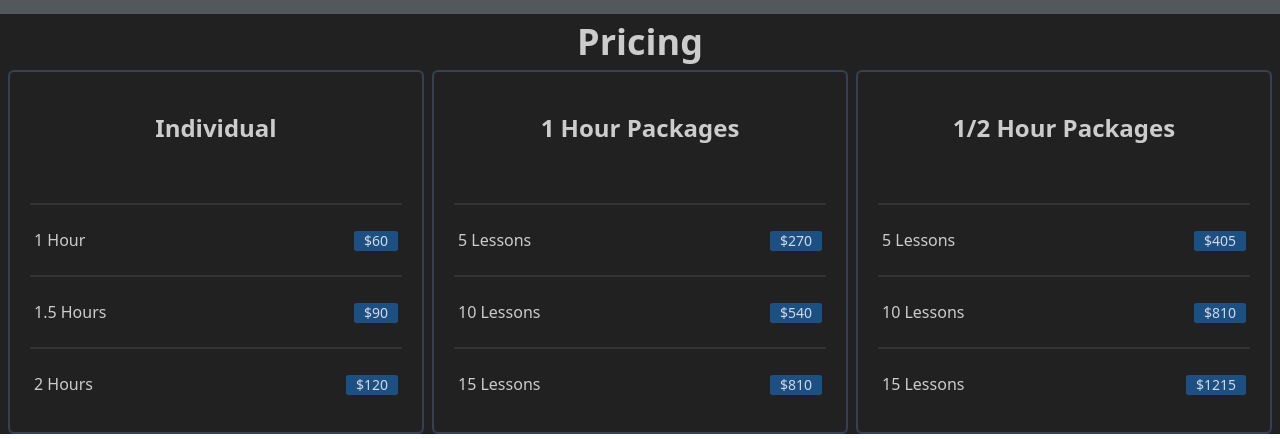
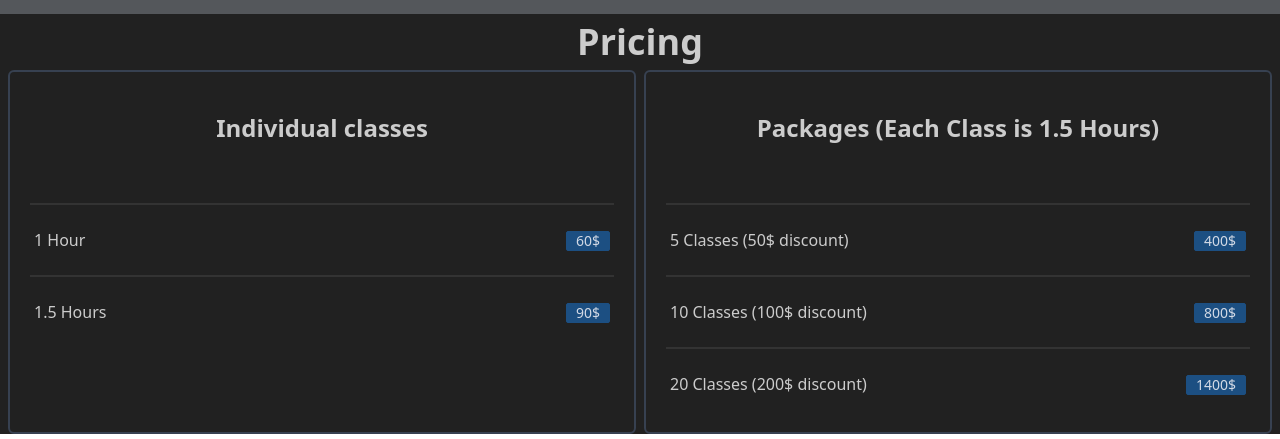
Before and after one commit to localhost5001/checkdriving, a Nuxt app: page / in a window 1280 px wide. Shown: the part 850-1289 px from the top of the page. Built offline with nearby package versions, Linux system fonts and the light colour scheme; grey boxes are pictures that could not be loaded.

Commit message:
Adjust pricing

```diff
--- a/components/pricing.vue
+++ b/components/pricing.vue
@@ -6,9 +6,9 @@
 
     <div
       class="
-          grid
-          gap-6 grid-cols-1
-          lg:gap-2 lg:grid-cols-3
+          grid gap-2
+          grid-cols-1
+          lg:gap-2 lg:grid-cols-2
           m-2
         "
       >
@@ -28,27 +28,18 @@ import type { PricingCardViewModel } from '@/models/pricingCardViewModel'
 
 const cards: PricingCardViewModel[] = [
   {
-    title: 'Individual',
+    title: 'Individual classes',
     rates: [
       { amount: 60, description: '1 Hour' },
-      { amount: 90, description: '1.5 Hours' },
-      { amount: 120, description: '2 Hours' },
+      { amount: 90, description: '1.5 Hours' }
     ],
   },
   {
-    title: '1 Hour Packages',
+    title: 'Packages (Each Class is 1.5 Hours)',
     rates: [
-      { amount: 300, description: '5 Lessons', discount: 10 },
-      { amount: 600, description: '10 Lessons', discount: 10 },
-      { amount: 900, description: '15 Lessons', discount: 10 },
-    ],
-  },
-  {
-    title: '1/2 Hour Packages',
-    rates: [
-      { amount: 450, description: '5 Lessons', discount: 10 },
-      { amount: 900, description: '10 Lessons', discount: 10 },
-      { amount: 1350, description: '15 Lessons', discount: 10 },
+      { amount: 400, description: '5 Classes (50$ discount)' },
+      { amount: 800, description: '10 Classes (100$ discount)' },
+      { amount: 1400, description: '20 Classes (200$ discount)' },
     ],
   },
 ]
--- a/components/pricingCard.vue
+++ b/components/pricingCard.vue
@@ -17,7 +17,7 @@
 
               <div class="text-right mx-1">
               <span class="badge badge-primary">
-                ${{ priceWithDiscount(rate.amount, rate.discount) }}
+                {{ priceWithDiscount(rate.amount, rate.discount) }}$
               </span>
             </div>
           </div>
```
